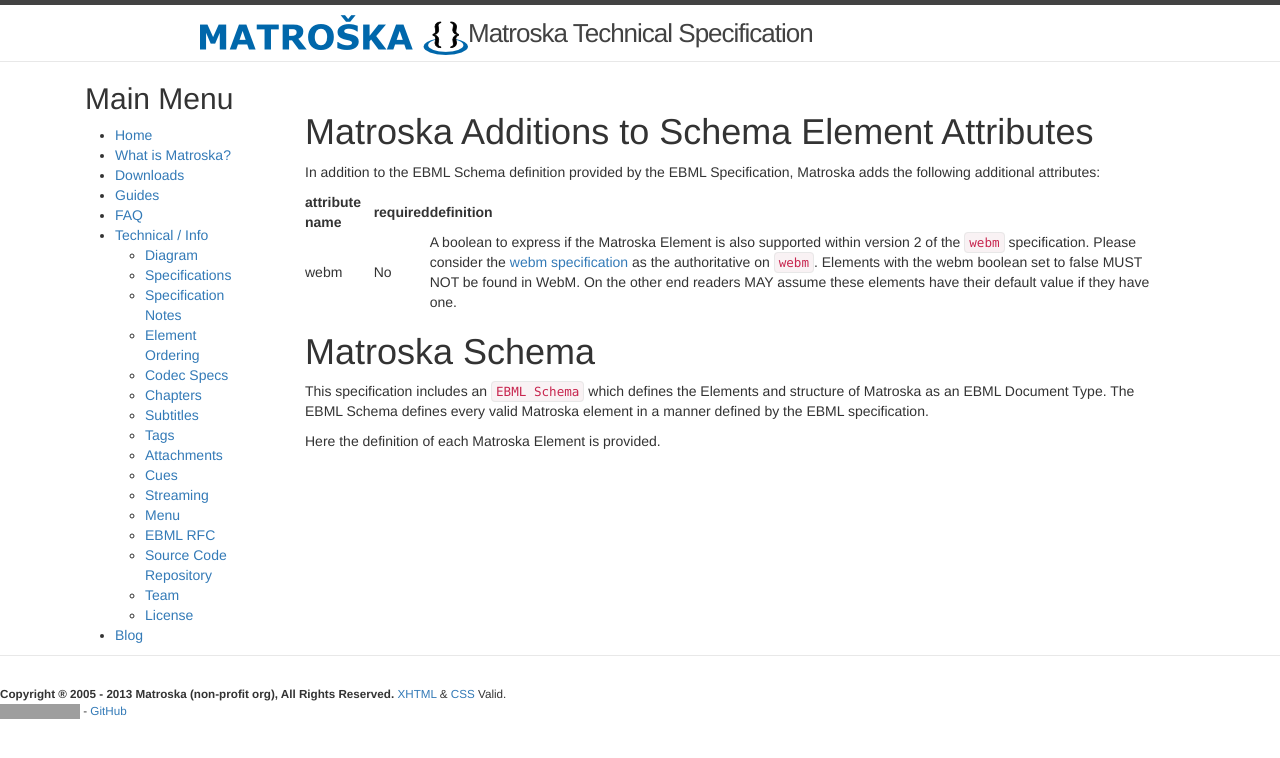
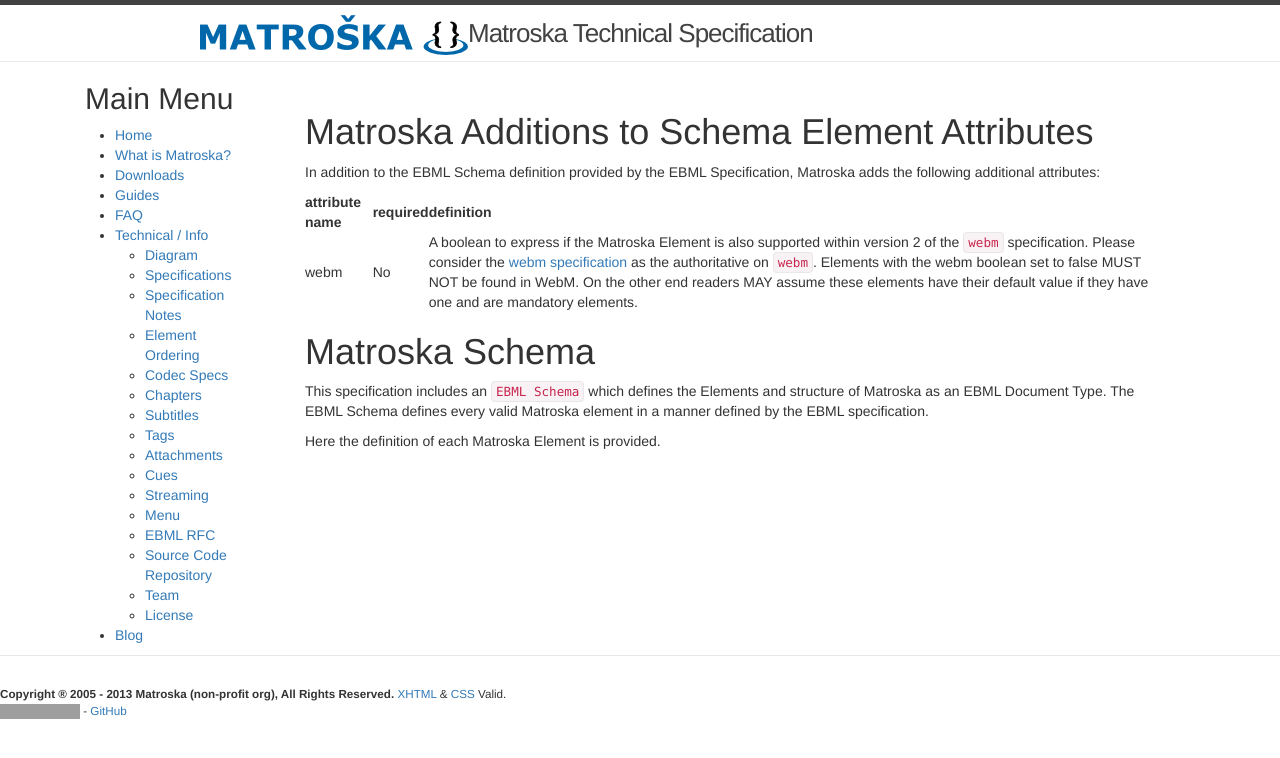
Before and after one commit to ietf-wg-cellar/matroska-specification, a Jekyll site: the page built from matroska_schema_section_header.md, in a window 1280 px wide. Shown: the top 758 px of the page. Built offline with Jekyll 4.4.1, drawn with Linux system fonts in a browser that asks for light colours; our own code applies the rules of GitHub Pages for plain Markdown files; grey boxes are pictures that could not be loaded.

Commit message:
only assume missing elements from WebM for mandatory ones
If not the presence of a (possibly empty) element may signal something, and
that not compatible with what is found in WebM.

```diff
--- a/matroska_schema_section_header.md
+++ b/matroska_schema_section_header.md
@@ -5,7 +5,7 @@
 
 | attribute name | required | definition |
 |:---------------|:---------|:-----------|
-| webm           | No       | A boolean to express if the Matroska Element is also supported within version 2 of the `webm` specification. Please consider the [webm specification](http://www.webmproject.org/docs/container/) as the authoritative on `webm`. Elements with the webm boolean set to false MUST NOT be found in WebM. On the other end readers MAY assume these elements have their default value if they have one. |
+| webm           | No       | A boolean to express if the Matroska Element is also supported within version 2 of the `webm` specification. Please consider the [webm specification](http://www.webmproject.org/docs/container/) as the authoritative on `webm`. Elements with the webm boolean set to false MUST NOT be found in WebM. On the other end readers MAY assume these elements have their default value if they have one and are mandatory elements. |
 
 # Matroska Schema
 
```
